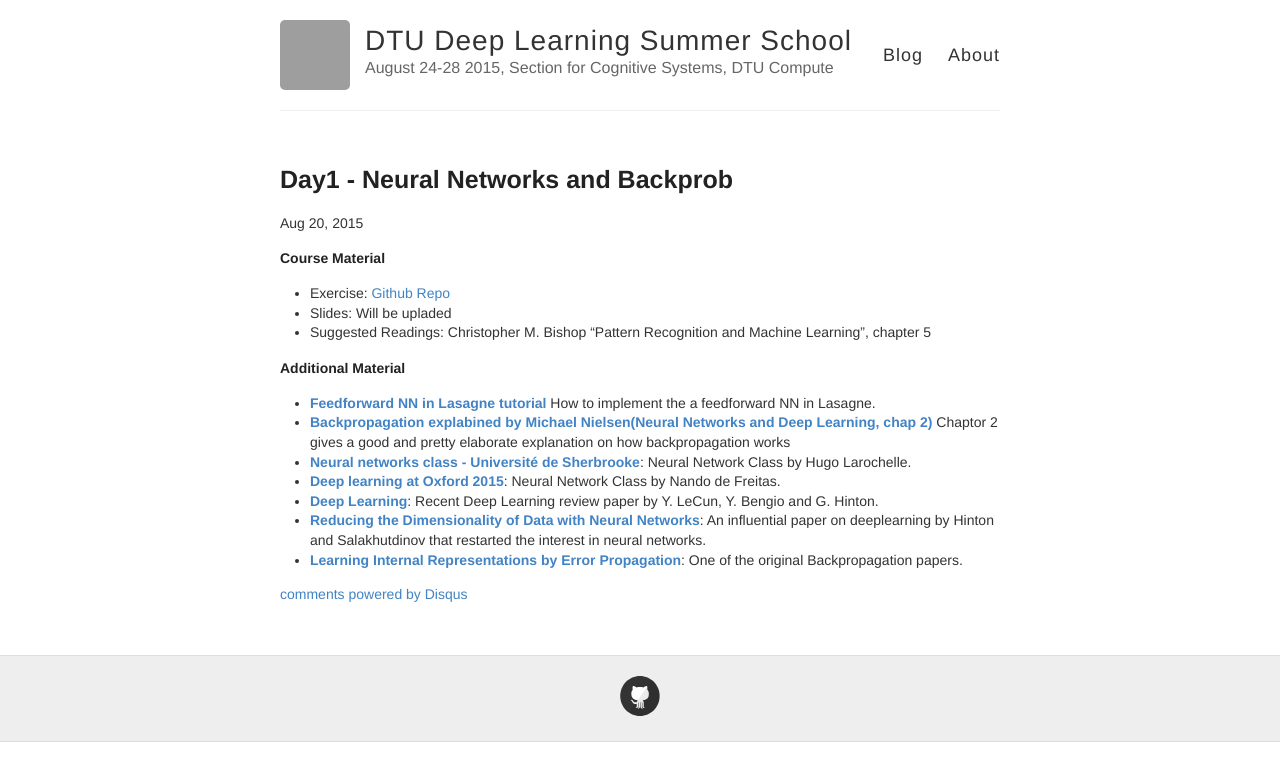
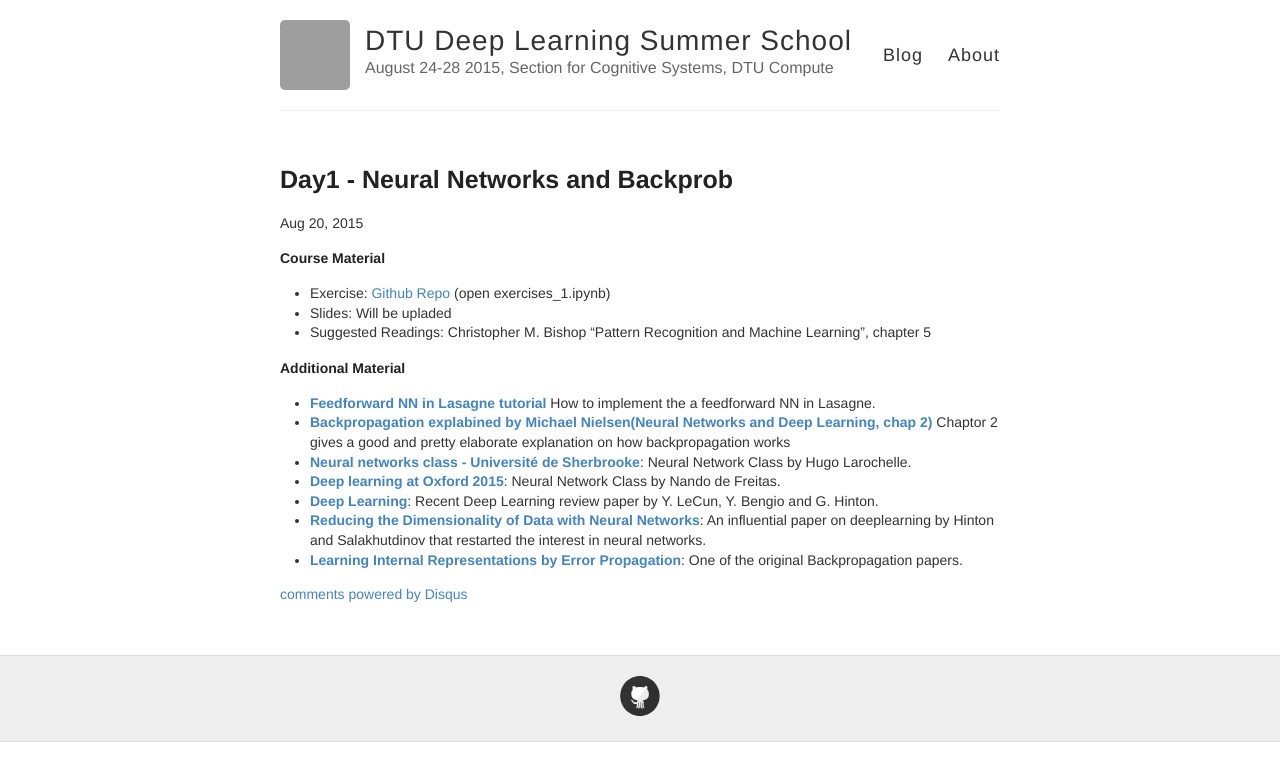
Before and after one commit to JMDP5/DTU-deeplearning.github.io, a Jekyll site: the page built from _posts/2015-8-20-Day1.md, in a window 1280 px wide. Shown: the top 781 px of the page. Built offline with Jekyll 4.4.1, drawn with Linux system fonts in a browser that asks for light colours; Markdown is read by kramdown in place of the engine named in the settings; comment, search, counter and statistics services are not loaded; grey boxes are pictures that could not be loaded.

Commit message:
Add ref to ex1

```diff
--- a/_posts/2015-8-20-Day1.md
+++ b/_posts/2015-8-20-Day1.md
@@ -9,7 +9,7 @@ published: true
 ---
 
 ##### Course Material
-* Exercise: [Github Repo](https://github.com/DTU-deeplearning/day1-NN)
+* Exercise: [Github Repo](https://github.com/DTU-deeplearning/day1-NN) (open exercises_1.ipynb)
 * Slides: Will be upladed
 * Suggested Readings: Christopher M. Bishop “Pattern Recognition and Machine Learning”, chapter 5
 
```
